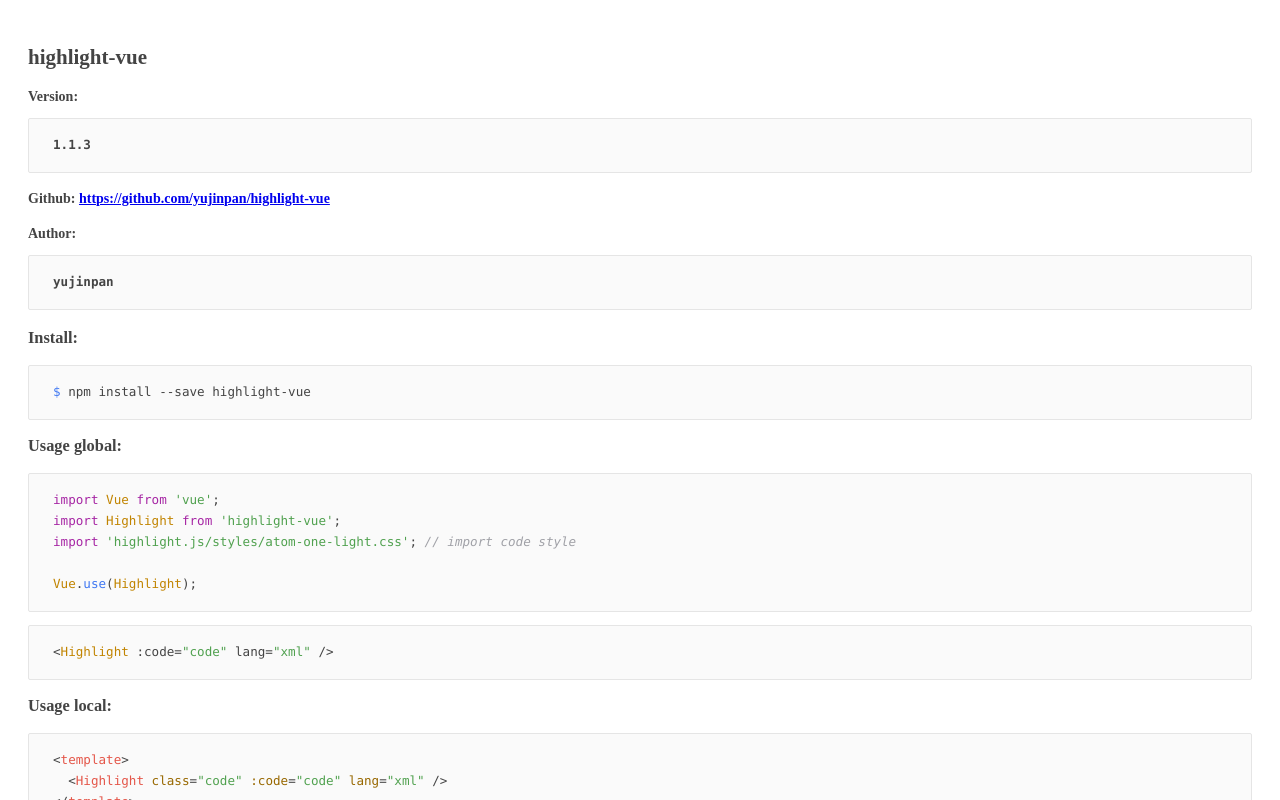
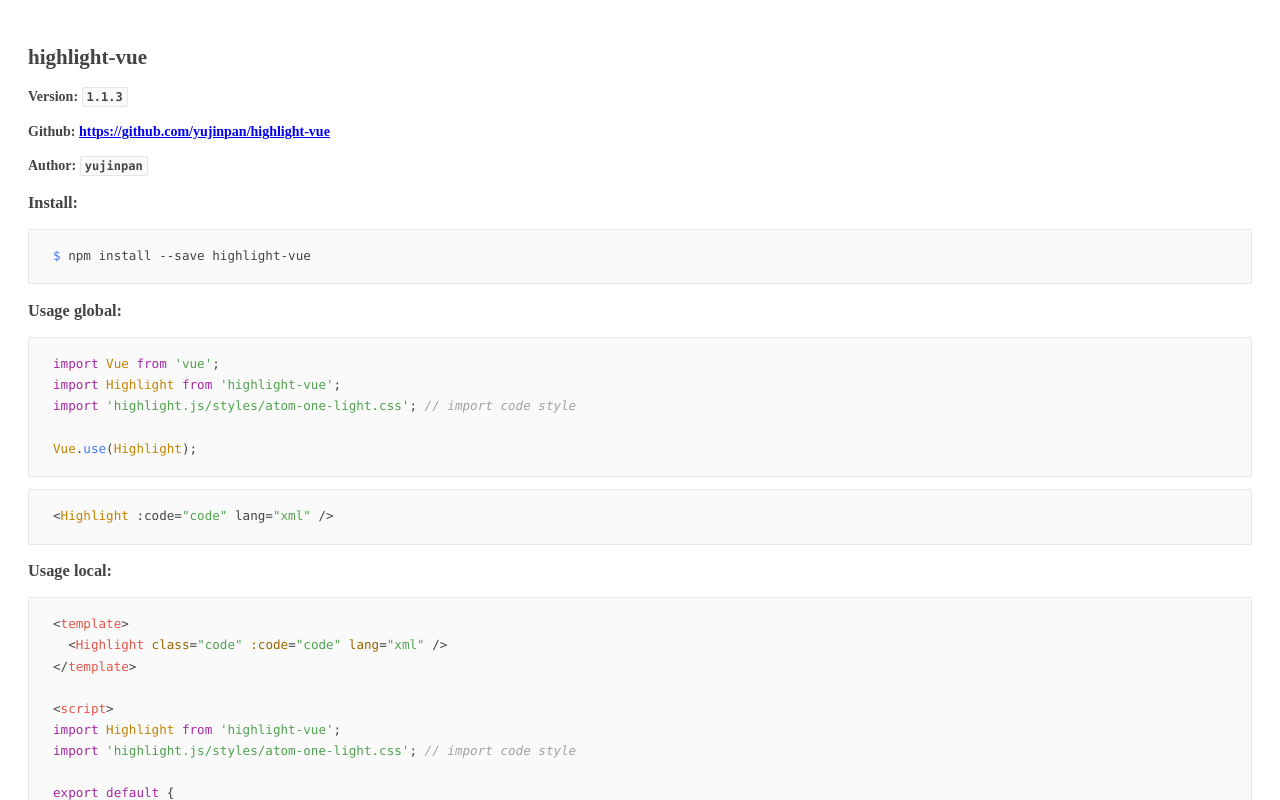
Before and after one commit to yujinpan/highlight-vue, a Vue app: page / in a window 1280 px wide. Shown: the top 800 px of the page. Built offline with nearby package versions, Linux system fonts and the light colour scheme.

Commit message:
Update example

```diff
--- a/examples/App.vue
+++ b/examples/App.vue
@@ -1,14 +1,14 @@
 <template>
   <div id="app" class="full-height">
     <h2>highlight-vue</h2>
-    <h4>Version: <Highlight :code="version"></Highlight></h4>
+    <h4>Version: <Highlight :code="version" :pre="false"></Highlight></h4>
     <h4>
       Github:
       <a target="_blank" href="https://github.com/yujinpan/highlight-vue"
         >https://github.com/yujinpan/highlight-vue</a
       >
     </h4>
-    <h4>Author: <Highlight code="yujinpan"></Highlight></h4>
+    <h4>Author: <Highlight code="yujinpan" :pre="false"></Highlight></h4>
     <span v-for="(item, index) in usage" :key="index">
       <h3>{{ item.title }}</h3>
       <Highlight
```
